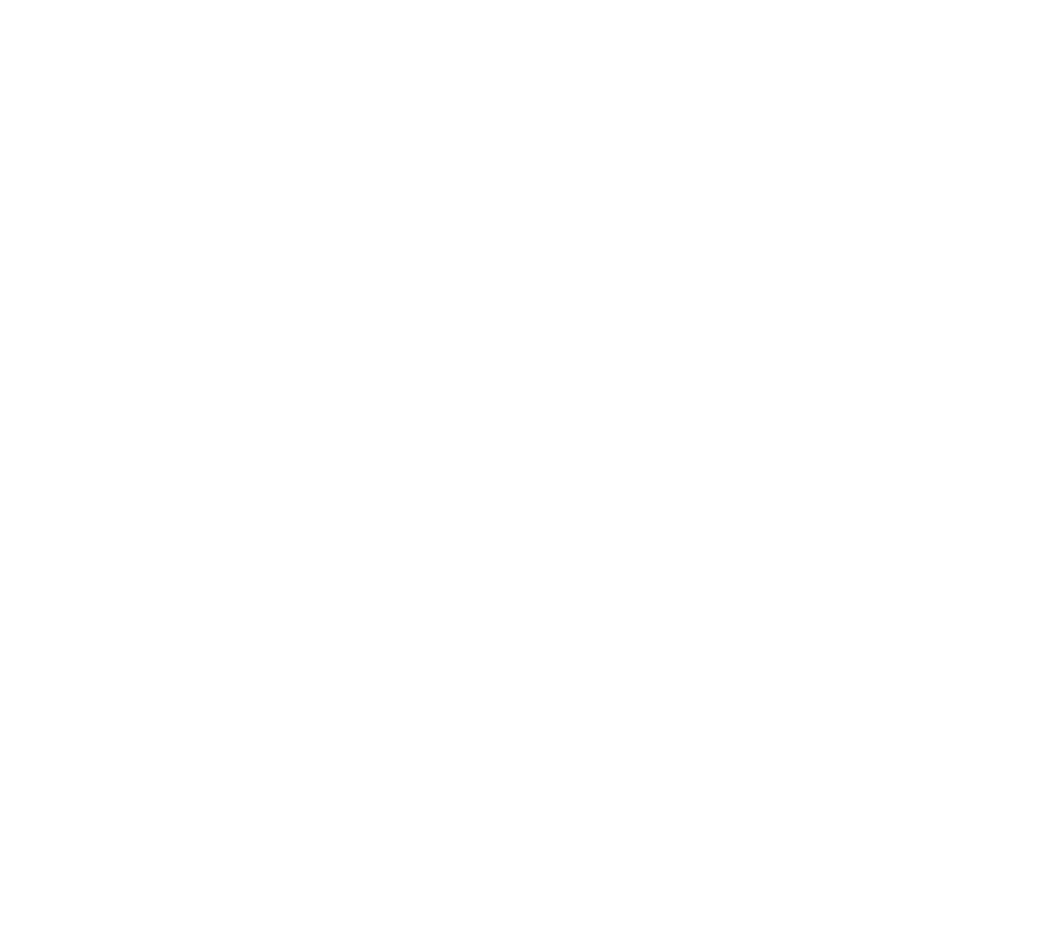
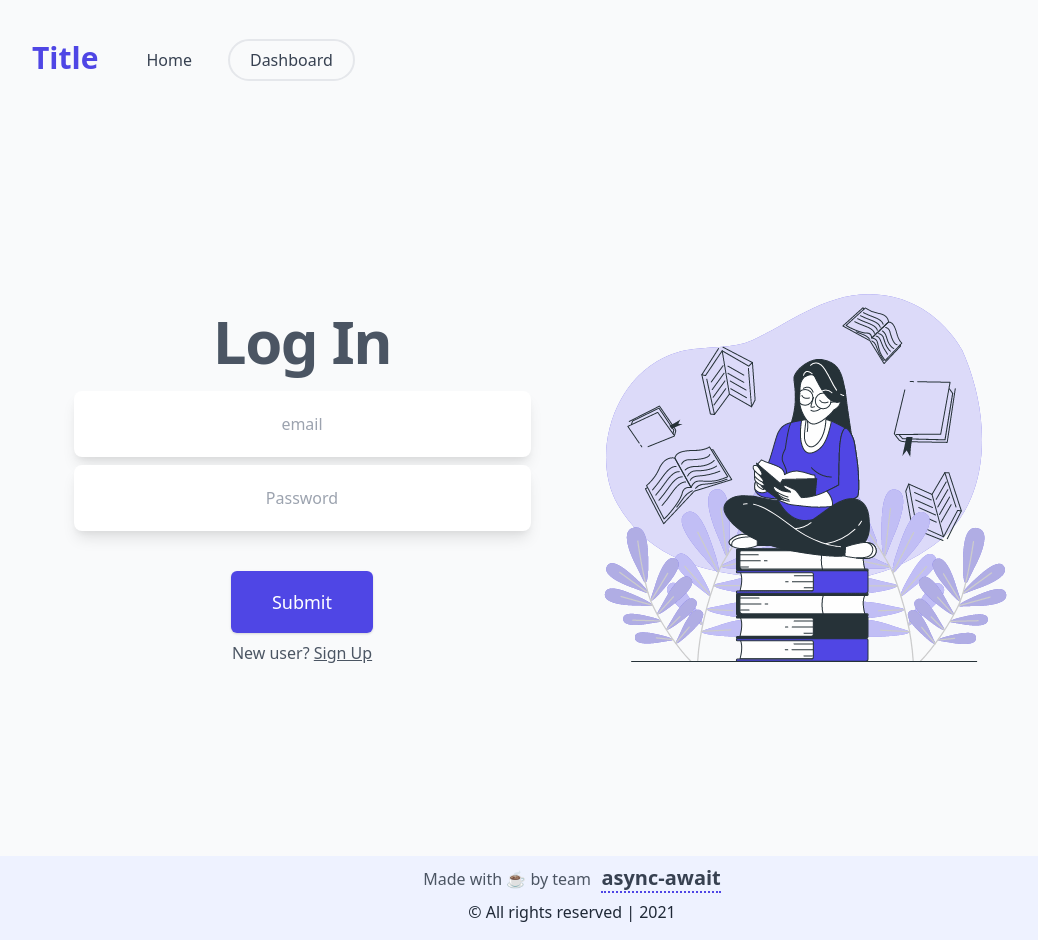
Before and after one commit to andrewthomas9/nobooklearn, a React (Create React App) app in the folder client/: page /login in a window 1280 px wide. Shown: the whole page, without its empty margins (68-1106 px from the left). Before the commit the page ends 800 px from the top, so only its background shows below. Built offline with nearby package versions, Linux system fonts and the light colour scheme.

Commit message:
feat(client):login comp

```diff
--- a/client/src/App.js
+++ b/client/src/App.js
@@ -1,14 +1,19 @@
 import React from "react";
 import { Switch, Route, BrowserRouter as Router } from "react-router-dom";
+import Home from "./Pages/Home";
 import Sign from "./Pages/Sign";
-
+import Login from "./Pages/Login";
+import Summary from "./Components/Summary";
 
 function App() {
   return (
     <Router>
       <Switch>
+        <Route path="/" exact render={() => <Home />} />
 
+        <Route path="/summary" exact render={() => <Summary />} />
         <Route path="/signup" exact render={() => <Sign />} />
+        <Route path="/login" exact render={() => <Login />} />
 
       </Switch>
     </Router>
--- /dev/null
+++ b/client/src/Pages/Login.js
@@ -0,0 +1,54 @@
+import React from "react";
+import Footer from "../Components/Footer";
+import Nav from "../Components/Navbar";
+import booklover from "../images/booklover.gif";
+
+const Login = () => {
+  return (
+    <>
+      <Nav />
+      <div className="overflow-hidden bg-gray-50 ">
+        <div className="p-5 flex flex-col lg:flex-row justify-center items-center h-96 my-44 md:-mx-4">
+          <div className="flex flex-col justify-center">
+            <h1 className="text-2xl mx-2 mb-5 text-center tracking-tight font-extrabold text-gray-600 sm:text-5xl md:text-6xl">
+              Log In
+            </h1>
+
+            <input
+              className="w-full text-center border py-5 px-28 shadow-lg rounded-lg mb-2 border-transparent focus:outline-none focus:ring-2 focus:ring-indigo-600 focus:border-transparent"
+              type="email"
+              placeholder="email"
+            ></input>
+
+            <input
+              className="w-full text-center  border py-5 px-28 shadow-lg rounded-lg mb-2  border-transparent focus:outline-none focus:ring-2 focus:ring-indigo-600 focus:border-transparent"
+              type="text"
+              placeholder="Password"
+            ></input>
+            <div className="mt-5 sm:mt-8 sm:flex justify-center">
+              <div className="rounded-md shadow">
+                <a href="/start">
+                  <button className="w-full flex items-center justify-center px-8 py-3 border border-transparent text-base font-medium rounded-md text-white bg-indigo-600 hover:bg-indigo-700 md:py-4 md:text-lg md:px-10">
+                    Submit
+                  </button>
+                </a>
+              </div>
+            </div>
+            <h3 className="text-center mt-2 text-gray-600">
+              New user?{" "}
+              <a className="underline" href="/signup">
+                Sign Up
+              </a>
+            </h3>
+          </div>
+          <div className="mx-5">
+            <img src={booklover} alt="book" />
+          </div>
+        </div>
+      </div>
+      <Footer />
+    </>
+  );
+};
+
+export default Login;
```
